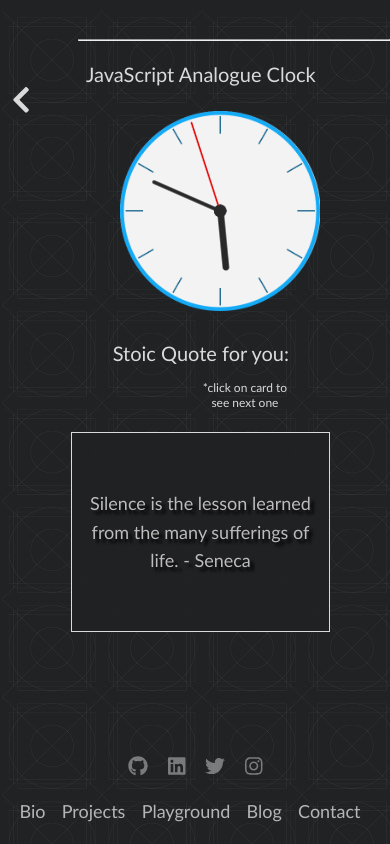
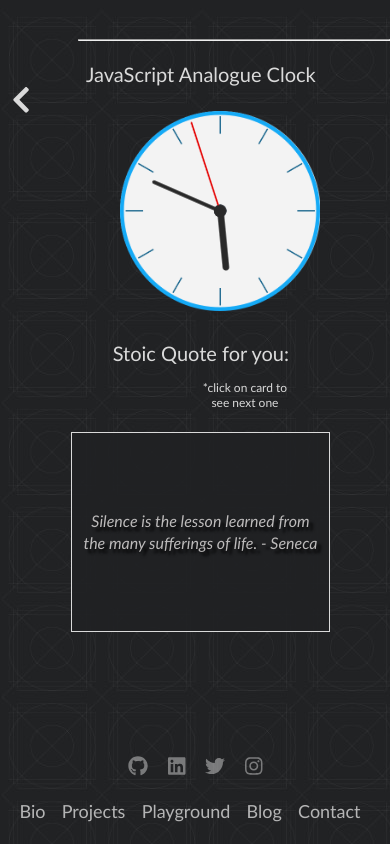
Before and after one commit to sagdish/dev-portfolio, a React (Create React App) app: page /play in a window 390 px wide. Built offline with nearby package versions, Linux system fonts and the light colour scheme.

Commit message:
logo size fix, css quote font fix

```diff
--- a/src/components/Carousel.js
+++ b/src/components/Carousel.js
@@ -57,7 +57,8 @@ function Carousel() {
                   alignItems: 'center',
                   width: '280px',
                   height: '90%',
-                  border: '1px solid white'
+                  border: '1px solid white',
+                  // border: '1px solid #DF740C'
                 }}>
                   <Logo />
                 </div>
@@ -91,6 +92,9 @@ function Carousel() {
         </CarouselProvider>
       </div>
       <div className={`content-carousel_line ${animate? 'animate' : ''}`} ></div>
+      {/* <div className={`content-carousel_line-l ${animate? 'animate' : ''}`} ></div>
+      <div className={`content-carousel_line-m ${animate? 'animate' : ''}`} ></div>
+      <div className={`content-carousel_line-r ${animate? 'animate' : ''}`} ></div> */}
       </>
   )
 }
--- a/src/components/style.css
+++ b/src/components/style.css
@@ -51,14 +51,14 @@
   will-change: transform, opacity;
   border: 1px solid #DADADA;
   font-family: 'Cormorant Garamond' ,'Gill Sans', 'Gill Sans MT', Calibri;
-  font-size: 23px;
-  line-height: 1.6;
+  font-size: 20px;
+  line-height: 1.4;
   /* font-style: italic; */
   text-shadow: 4px 4px 3px rgba(0,0,0,1);
   background-color: rgba(33, 34, 36, 0.9);
   color: rgb(189, 187, 187);
   /* font-weight: lighter; */
-  /* font-style: italic; */
+  font-style: italic;
   padding: 10px;
   /* text-align: center; */
 
@@ -123,7 +123,7 @@
 
 @media only screen and (max-width: 600px) {
   .card {
-    font-size: 18px;
+    font-size: 16px !important;
   }
   .clock {
     width: 200px;
--- a/src/pages/style.css
+++ b/src/pages/style.css
@@ -49,6 +49,7 @@
   0% { box-shadow: 0 0 0px #c4f9ff; }
   40% { box-shadow: 0 0 0px #18CAE6; }
   60% { box-shadow: 0 0 20px #18CAE6; }
+  /* 80% { box-shadow: 0 0 20px #18CAE6; } */
   100% { box-shadow: 0 0 0px #18CAE6; }
 }
 
```
Also changed, not shown: src/App.css (+16 -0 lines), src/img/logoSvgLg.svg.
